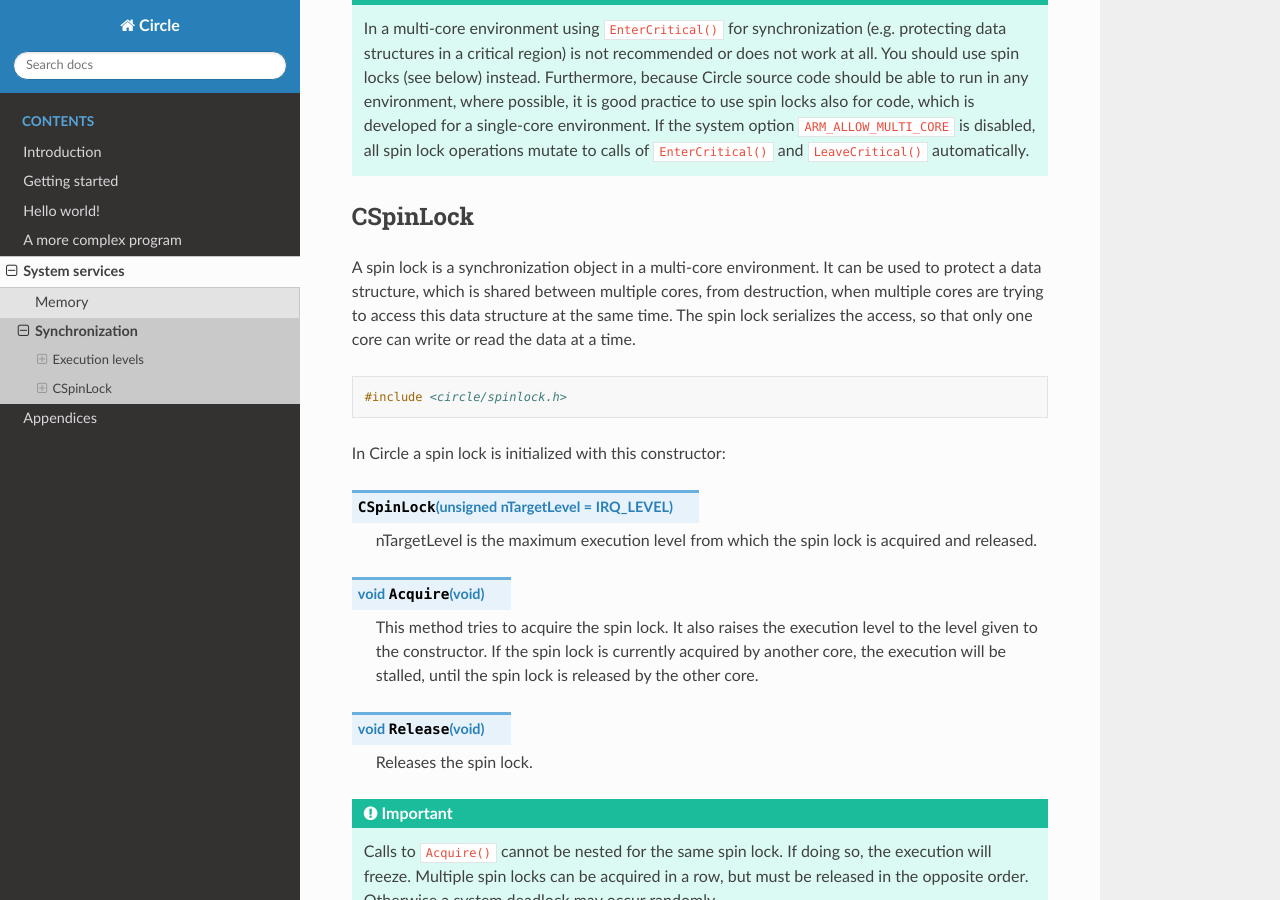
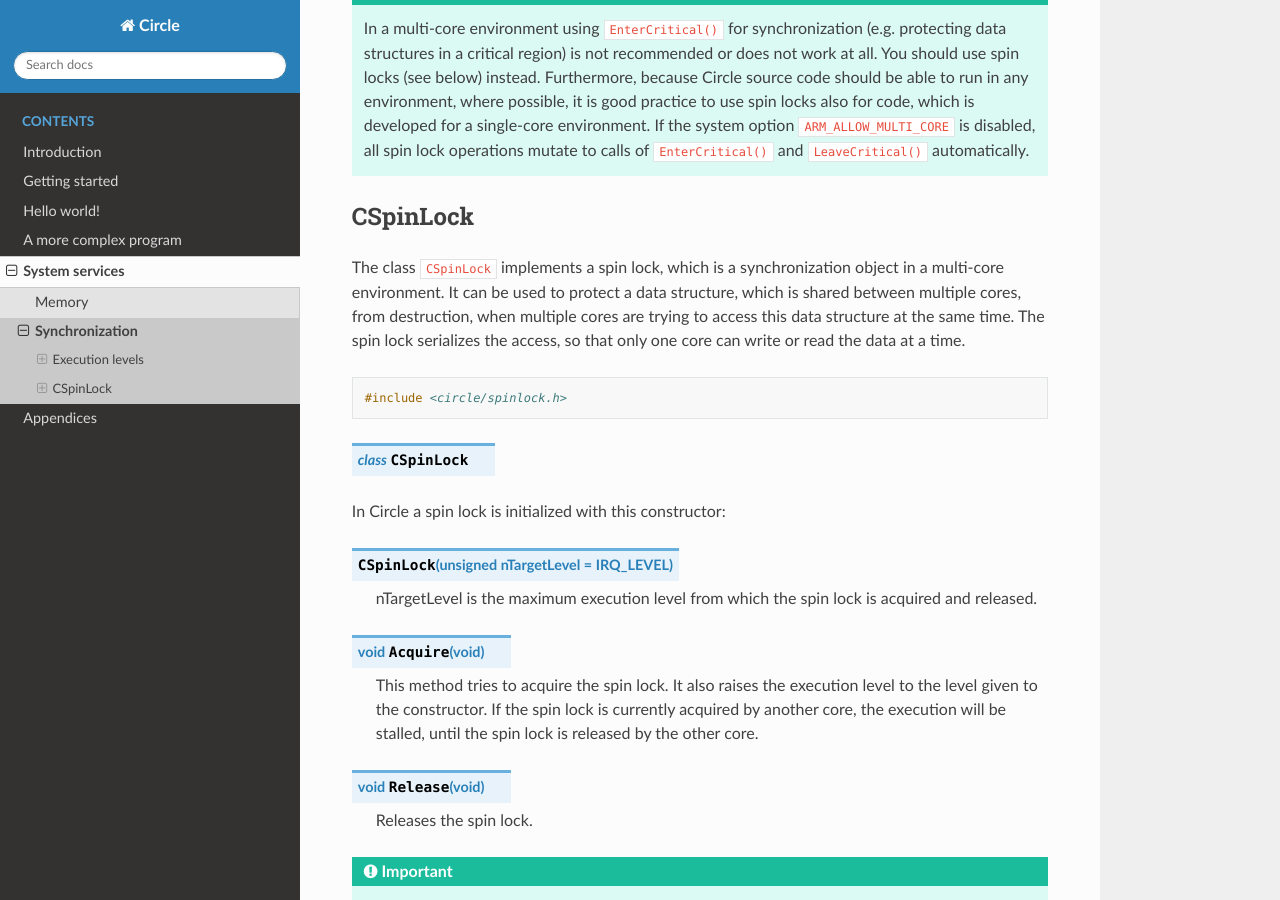
Before and after one commit to rsta2/circle-docs, a Sphinx documentation site: the page built from docs/system-services/synchronization.rst, in a window 1280 px wide and 900 px high, scrolled down 1265 px. Built offline with Sphinx 7.4.7 and the Read the Docs theme 2.0.0, drawn with Linux system fonts in a browser that asks for light colours.

Commit message:
system-services: Clarify the related classes
in memory and synchronization

```diff
--- a/docs/system-services/memory.rst
+++ b/docs/system-services/memory.rst
@@ -39,6 +39,8 @@ CMemorySystem
 .. code-block:: c++
 
 	#include <circle/memory.h>
+
+.. cpp:class:: CMemorySystem
 
 The class ``CMemorySystem`` implements most of the memory management function inside Circle. There is normally exactly one instance of this class in each Circle application, which is created by the Circle system initialization code. Earlier versions of Circle required to explicitly create this instance in ``CKernel``. This is deprecated now, but does not disturb either. If another instance of ``CMemorySystem`` is created, it is an alias for the first created instance.
 
--- a/docs/system-services/synchronization.rst
+++ b/docs/system-services/synchronization.rst
@@ -45,11 +45,13 @@ In summary ``EnterCritical()`` is called to enter a critical code region, which
 CSpinLock
 ^^^^^^^^^
 
-A spin lock is a synchronization object in a multi-core environment. It can be used to protect a data structure, which is shared between multiple cores, from destruction, when multiple cores are trying to access this data structure at the same time. The spin lock serializes the access, so that only one core can write or read the data at a time.
+The class ``CSpinLock`` implements a spin lock, which is a synchronization object in a multi-core environment. It can be used to protect a data structure, which is shared between multiple cores, from destruction, when multiple cores are trying to access this data structure at the same time. The spin lock serializes the access, so that only one core can write or read the data at a time.
 
 .. code-block:: c++
 
 	#include <circle/spinlock.h>
+
+.. cpp:class:: CSpinLock
 
 In Circle a spin lock is initialized with this constructor:
 
```
